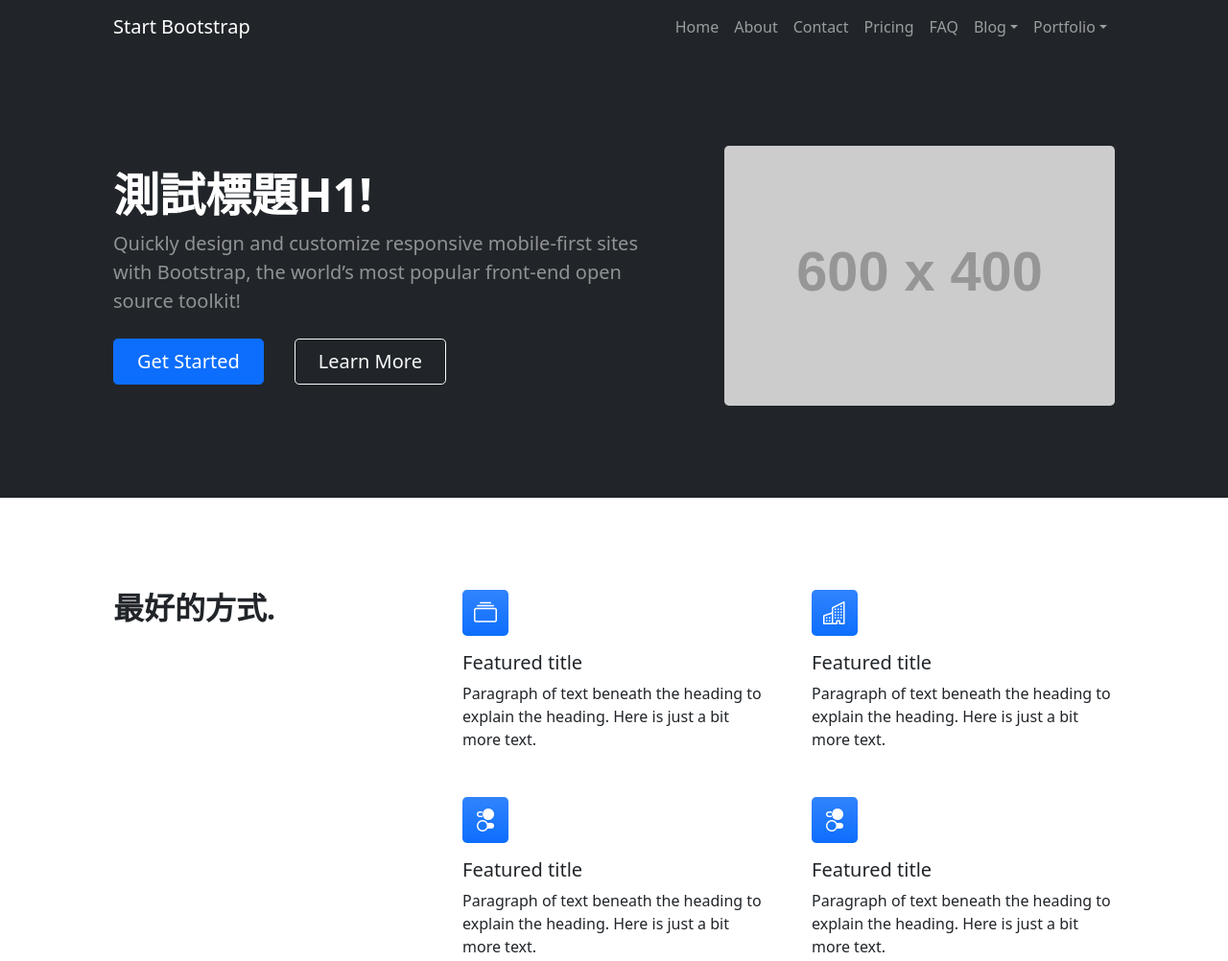
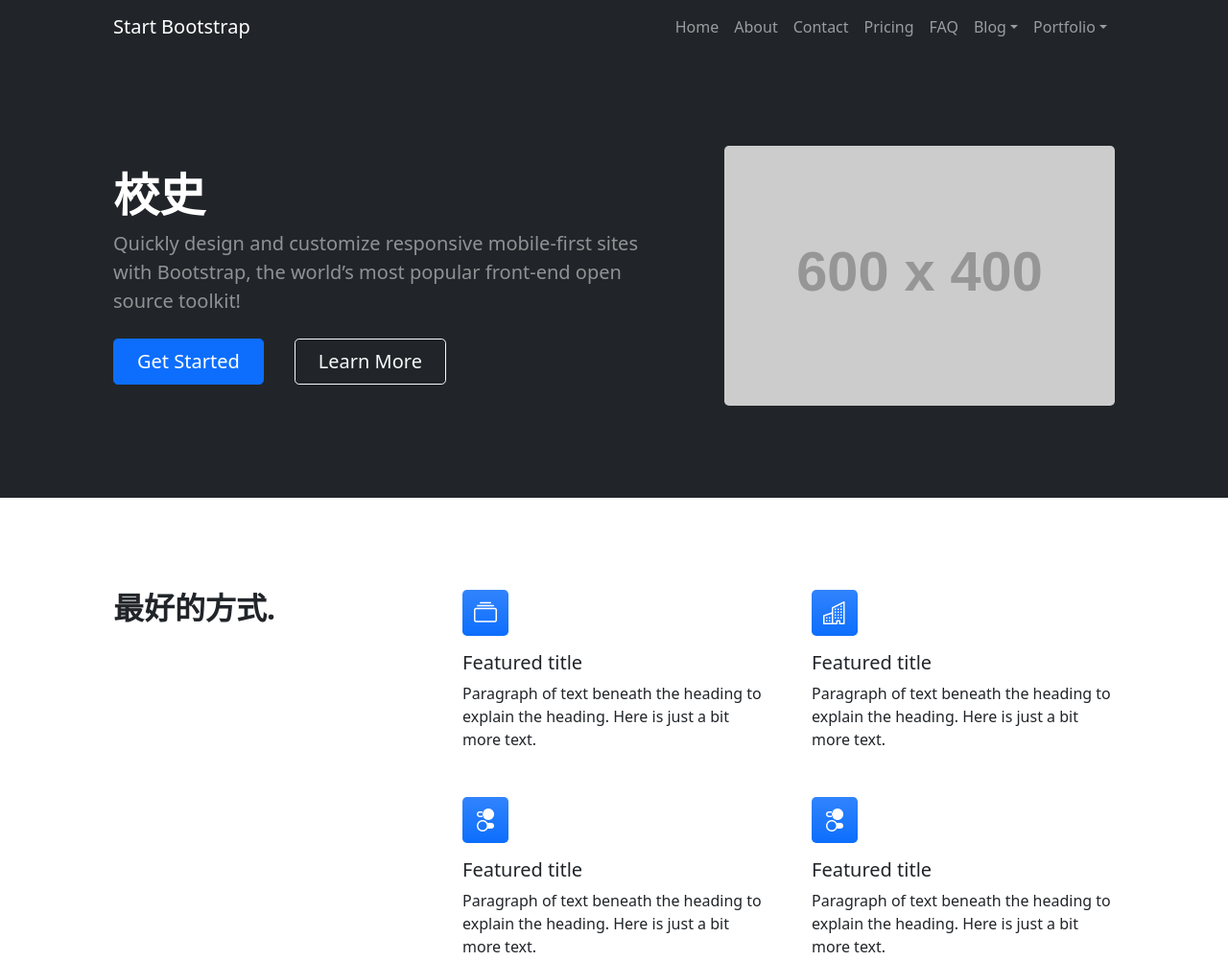
Before and after one commit to erin890921/shop1, a plain HTML site: page index.html in a window 1280 px wide. Shown: the top 1002 px of the page at 96% size. Drawn offline with nearby package versions, Linux system fonts and the light colour scheme; placeholder pictures from the web are drawn by us.

Commit message:
again update text index homepage title

```diff
--- a/index.html
+++ b/index.html
@@ -51,7 +51,7 @@
                     <div class="row gx-5 align-items-center justify-content-center">
                         <div class="col-lg-8 col-xl-7 col-xxl-6">
                             <div class="my-5 text-center text-xl-start">
-                                <h1 class="display-5 fw-bolder text-white mb-2">測試標題H1!</h1>
+                                <h1 class="display-5 fw-bolder text-white mb-2">校史</h1>
                                 <p class="lead fw-normal text-white-50 mb-4">Quickly design and customize responsive mobile-first sites with Bootstrap, the world’s most popular front-end open source toolkit!</p>
                                 <div class="d-grid gap-3 d-sm-flex justify-content-sm-center justify-content-xl-start">
                                     <a class="btn btn-primary btn-lg px-4 me-sm-3" href="#features">Get Started</a>
```
